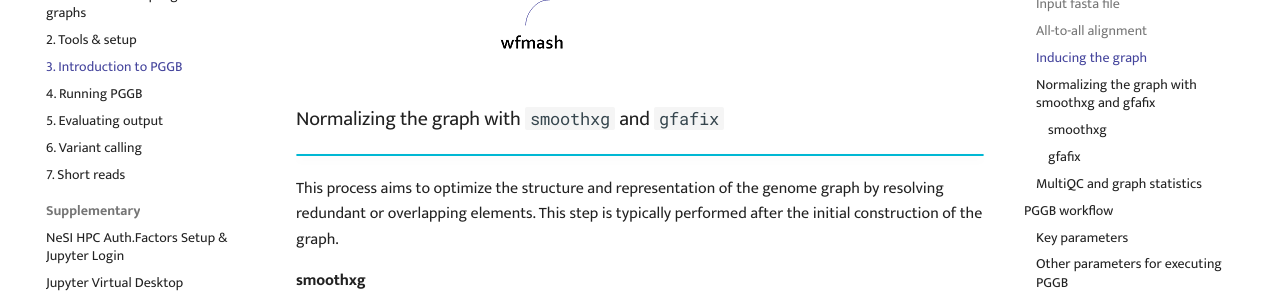
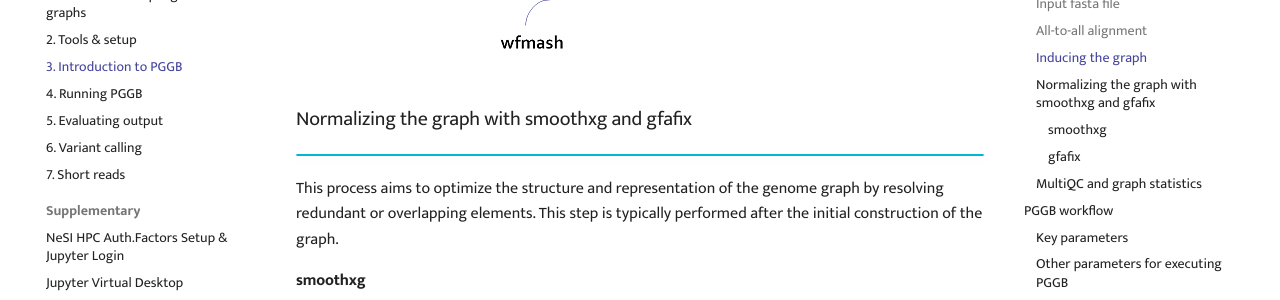
Before and after one commit to GenomicsAotearoa/Pangenome-Graphs-Workshop, an MkDocs documentation site: the page built from docs/3_Introduction_to_pggb.md, in a window 1280 px wide and 900 px high, scrolled down 2246 px. Shown: the part 158-458 px from the top of the window. Built offline with MkDocs 1.6.1 and Material for MkDocs 9.7.7, drawn with Linux system fonts in a browser that asks for light colours; comment, search, counter and statistics services are not loaded.

Commit message:
Removed "code formatting" for software names in headings.

```diff
--- a/docs/3_Introduction_to_pggb.md
+++ b/docs/3_Introduction_to_pggb.md
@@ -39,7 +39,7 @@ These base-level alignments are converted into a graph with `seqwish`. A filter
 
 ![bacterial-pangenome](theme_figures/PGGB_workflow_3_small.png)
 
-### Normalizing the graph with `smoothxg` and `gfafix`
+### Normalizing the graph with smoothxg and gfafix
 !!! info ""
 
 This process aims to optimize the structure and representation of the genome graph by resolving redundant or overlapping elements. This step is typically performed after the initial construction of the graph.
```
